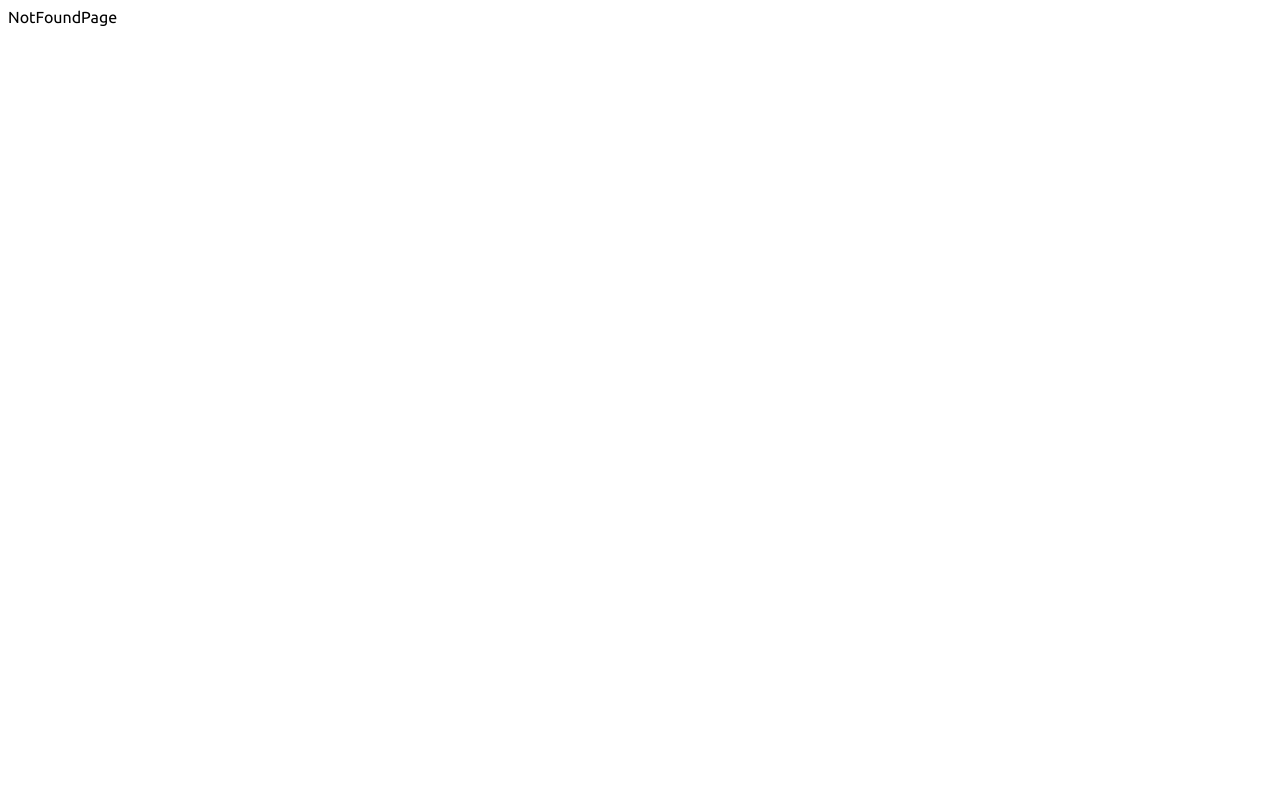
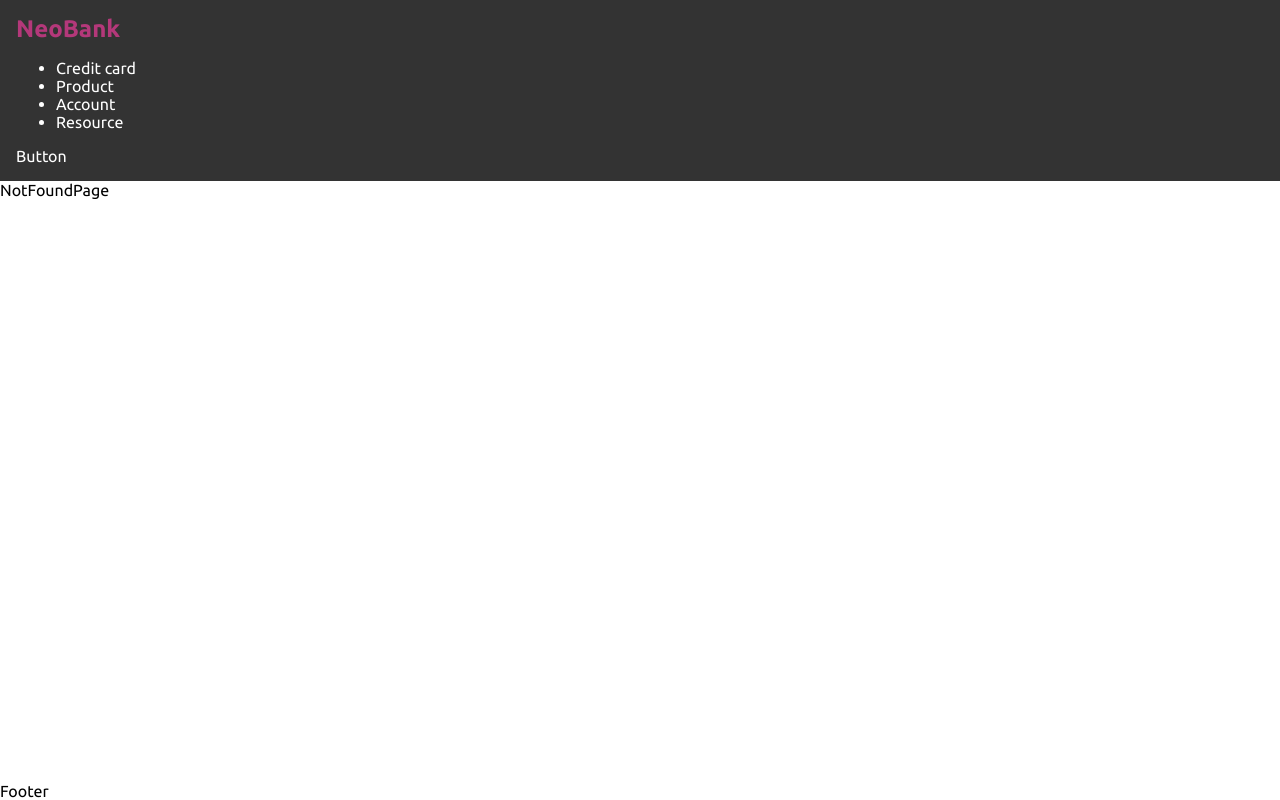
Before and after one commit to AlekseiKutukov/NeoflexProject, a React (Vite) app: page /NeoflexProject/ in a window 1280 px wide. Built offline with nearby package versions, Linux system fonts and the light colour scheme; a web font is replaced by a local one.

Commit message:
add layouts

```diff
--- a/src/App.tsx
+++ b/src/App.tsx
@@ -1,4 +1,6 @@
 import { BrowserRouter, Route, Routes } from 'react-router-dom';
+import Header from './layouts/Header/Header';
+import Footer from './layouts/Footer/Footer';
 import HomePage from './pages/HomePage/HomePage';
 import NotFoundPage from './pages/NotFoundPage/NotFoundPage';
 import './styles/base.css';
@@ -8,11 +10,17 @@ function App() {
     <>
       {/* <BrowserRouter basename="/NeoflexProject">  для githubPages*/}
       <BrowserRouter>
-        <Routes>
-          <Route path="/" element={<HomePage />} />
-          {/* NotFound должен быть помледним */}
-          <Route path="*" element={<NotFoundPage />} />
-        </Routes>
+        <div className="app-container">
+          <Header />
+          <main className="content-wrapper">
+            <Routes>
+              <Route path="/" element={<HomePage />} />
+              {/* NotFound должен быть помледним */}
+              <Route path="*" element={<NotFoundPage />} />
+            </Routes>
+          </main>
+          <Footer />
+        </div>
       </BrowserRouter>
     </>
   );
--- /dev/null
+++ b/src/components/UI/Button/Button.tsx
@@ -0,0 +1,5 @@
+const Button = () => {
+  return <div>Button</div>;
+};
+
+export default Button;
--- /dev/null
+++ b/src/layouts/Footer/Footer.tsx
@@ -0,0 +1,5 @@
+const Footer = () => {
+  return <div>Footer</div>;
+};
+
+export default Footer;
--- /dev/null
+++ b/src/layouts/Header/Header.css
@@ -0,0 +1,13 @@
+.navigation {
+  max-width: 100%;
+}
+
+.navbar__logo {
+  font-family: Ubuntu;
+  font-weight: 700;
+  font-size: 24px;
+  line-height: 112%;
+  letter-spacing: 2%;
+  vertical-align: middle;
+  color: #b4387a;
+}
--- /dev/null
+++ b/src/layouts/Header/Header.tsx
@@ -0,0 +1,25 @@
+import './Header.css';
+import { Link } from 'react-router-dom';
+import Button from '../../components/UI/Button/Button';
+
+const Header = () => {
+  return (
+    <header className="navigation">
+      <nav className="navbar">
+        <Link to="/" className="navbar__logo">
+          NeoBank
+        </Link>
+        {/* имхо выдернуть это (ul) в отдельный компонент??? */}
+        <ul className="navbar__list">
+          <li className="navbar__item">Credit card</li>
+          <li className="navbar__item">Product</li>
+          <li className="navbar__item">Account</li>
+          <li className="navbar__item">Resource</li>
+        </ul>
+        <Button />
+      </nav>
+    </header>
+  );
+};
+
+export default Header;
--- a/src/styles/base.css
+++ b/src/styles/base.css
@@ -1,6 +1,44 @@
 @import url('https://fonts.googleapis.com/css2?family=Chivo+Mono:wght@200&family=Jolly+Lodger&family=Montserrat:ital,wght@0,700;1,700&family=Rubik+Doodle+Shadow&family=Ubuntu:ital,wght@0,300;0,400;0,500;0,700;1,300;1,400;1,500;1,700&display=swap');
 
 #root {
-  max-width: 1300px;
+  /* max-width: 1300px; */
   font-family: 'Ubuntu';
 }
+
+a {
+  text-decoration: none;
+}
+
+html,
+body,
+#root {
+  height: 100%;
+  margin: 0;
+  padding: 0;
+}
+
+.app-container {
+  display: grid;
+  grid-template-rows: auto 1fr auto;
+  min-height: 100vh;
+}
+
+header {
+  grid-row: 1;
+  background-color: #333;
+  color: white;
+  padding: 1rem;
+}
+
+.content-wrapper {
+  grid-row: 2;
+  /* padding-bottom: 20px;  */
+}
+
+footer {
+  grid-row: 3;
+  background-color: #eee;
+  color: #333;
+  padding: 1rem;
+  text-align: center;
+}
```
Also changed, not shown: src/components/UI/Button/Button.css (added), src/layouts/Footer/Footer.css (added), 1 other file (tests, documents, lock files or other folders).
